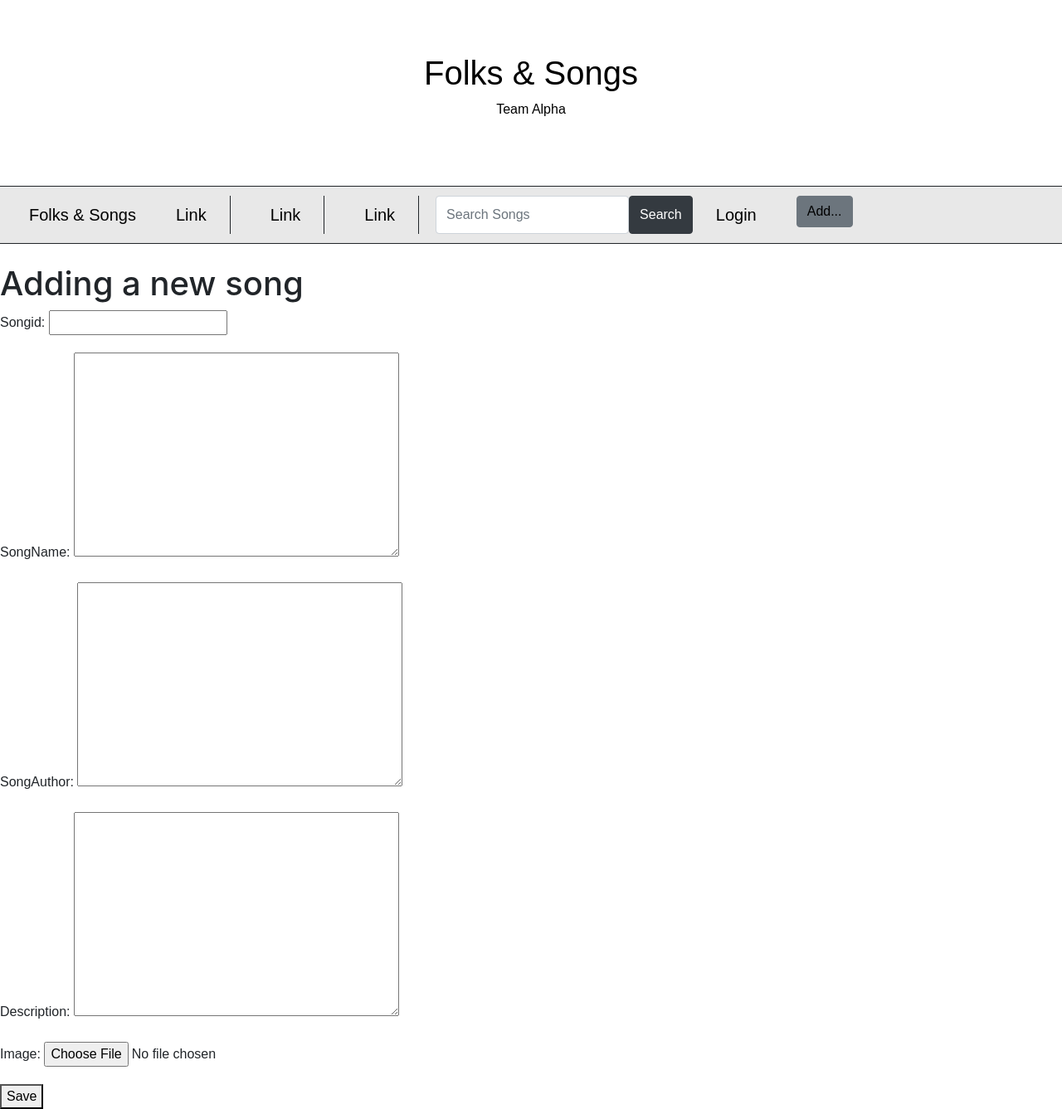
After one commit to Warmetallic/MScProject, a Django app: page /song_add/ in a window 1280 px wide. The commit adds this page. Shown: the whole page at 83% size. Run offline with Django 3.2, Linux system fonts and the light colour scheme; some libraries are stand-ins or nearby versions.

Commit message:
forms work with imgs

```diff
--- a/folksite/urls.py
+++ b/folksite/urls.py
@@ -1,18 +1,3 @@
-"""folksite URL Configuration
-
-The `urlpatterns` list routes URLs to views. For more information please see:
-    https://docs.djangoproject.com/en/3.2/topics/http/urls/
-Examples:
-Function views
-    1. Add an import:  from my_app import views
-    2. Add a URL to urlpatterns:  path('', views.home, name='home')
-Class-based views
-    1. Add an import:  from other_app.views import Home
-    2. Add a URL to urlpatterns:  path('', Home.as_view(), name='home')
-Including another URLconf
-    1. Import the include() function: from django.urls import include, path
-    2. Add a URL to urlpatterns:  path('blog/', include('blog.urls'))
-"""
 from django.contrib import admin
 from django.urls import path, include
 from django.conf import settings
@@ -21,8 +6,8 @@
 urlpatterns = [
     path('admin/', admin.site.urls),
     path('', include('folksongs.urls')),
-]
 
-if settings.DEBUG:
-    urlpatterns += static(settings.MEDIA_URL,
-                          document_root=settings.MEDIA_ROOT)
+] + static(settings.MEDIA_URL,document_root=settings.MEDIA_ROOT)
+
+# if settings.DEBUG:
+#     urlpatterns += static(settings.MEDIA_URL, document_root=settings.MEDIA_ROOT)
--- a/folksongs/models.py
+++ b/folksongs/models.py
@@ -36,7 +36,7 @@
     songAuthor = models.TextField()
     description = models.TextField()
     created_date = models.DateTimeField(auto_now_add=True)
-    image = models.ImageField('img', upload_to='path/')
+    image = models.ImageField(null=True, blank=True, upload_to='images/')
 
 
     def __str__(self):
--- a/folksongs/templates/base.html
+++ b/folksongs/templates/base.html
@@ -56,6 +56,9 @@
               <li class="nav-item">
                 <a class="nav-link" href="{% url 'login' %}?next=/"">Login</a>
               </li>
+              <li class="nav-item">
+                <a href="{% url 'song_add' %}" class="btn btn-secondary">Add...</a>
+              </li>
               {% endif %}
         </ul>
     </form>
--- a/folksongs/templates/song.html
+++ b/folksongs/templates/song.html
@@ -7,6 +7,8 @@
 
 <!-- Code adapted from the following https://getbootstrap.com/docs/4.0/components/card/#sizing -->
 <div class="container">
+
+  <div> <img src="{{ song.image }}"></div>
   <div class="card-header" id="bTest">
     <div class="card">
       <div class="card-header">
@@ -69,7 +71,7 @@
           <li data-target="#carouselExampleIndicators" data-slide-to="11"></li>
         </ol>
         <div class="carousel-inner">
-          <div class="carousel-item active"> {{song.image}}
+          <div class="carousel-item active">
             <img class="d-block w-100 h-50" src="{{song.image}}" alt="First slide">
           </div>
           <div class="carousel-item">
--- /dev/null
+++ b/folksongs/templates/song_add.html
@@ -0,0 +1,10 @@
+{% extends 'base.html' %}
+{% block content %}
+    <h1>Adding a new song</h1>
+    <form method="POST" enctype="multipart/form-data">
+      {% csrf_token %}
+      {{ form.media }}
+      {{ form.as_p}}
+      <button type="submit" name="submit">Save</button>
+</form>
+    {% endblock %}
--- a/folksongs/urls.py
+++ b/folksongs/urls.py
@@ -9,6 +9,7 @@
 	path('accounts/', include('django.contrib.auth.urls')),
 	path('signup/', views.signup, name='signup'),
     path('song/<int:id>/', views.song, name="song"),
+    path('song_add/', views.song_add, name= 'song_add'),
     path('search', views.search, name= 'search'),
     # path('about/', views.about, name="about"),
 	# path('details/<int:id>/', views.details, name="details"),
--- a/folksongs/views.py
+++ b/folksongs/views.py
@@ -18,6 +18,18 @@
 def song(request, id):
     song = get_object_or_404(Song, id=id)
     return render(request, 'song.html', {'song': song})
+
+def song_add(request):
+    if request.method=="POST":
+        form = SongForm(request.POST)
+        if form.is_valid():
+            song = form.save(commit=False)
+            song.created_date = timezone.now()
+            song.save()
+            return redirect('song', id=song.id)
+    else:
+        form = SongForm()
+    return render(request, 'song_add.html', {'form': form})
 
 
 def signup(request):
```
Also changed, not shown: folksite/settings.py (+3 -6 lines), db.sqlite3, folksongs/migrations/0008_alter_song_image.py (added), folksongs/templates/add_song.py (added).
